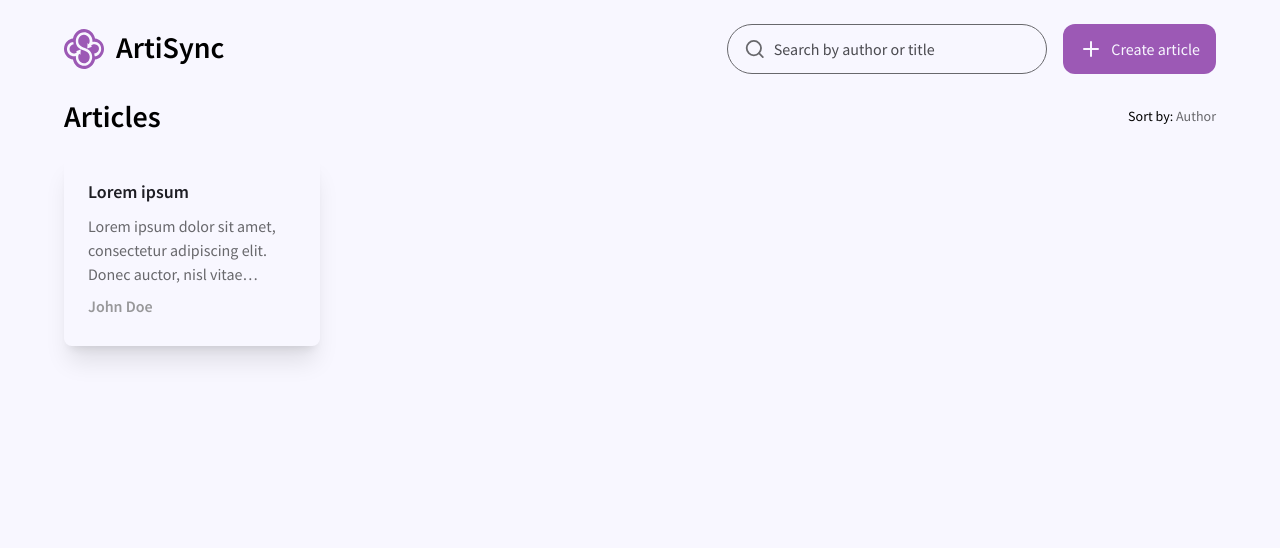
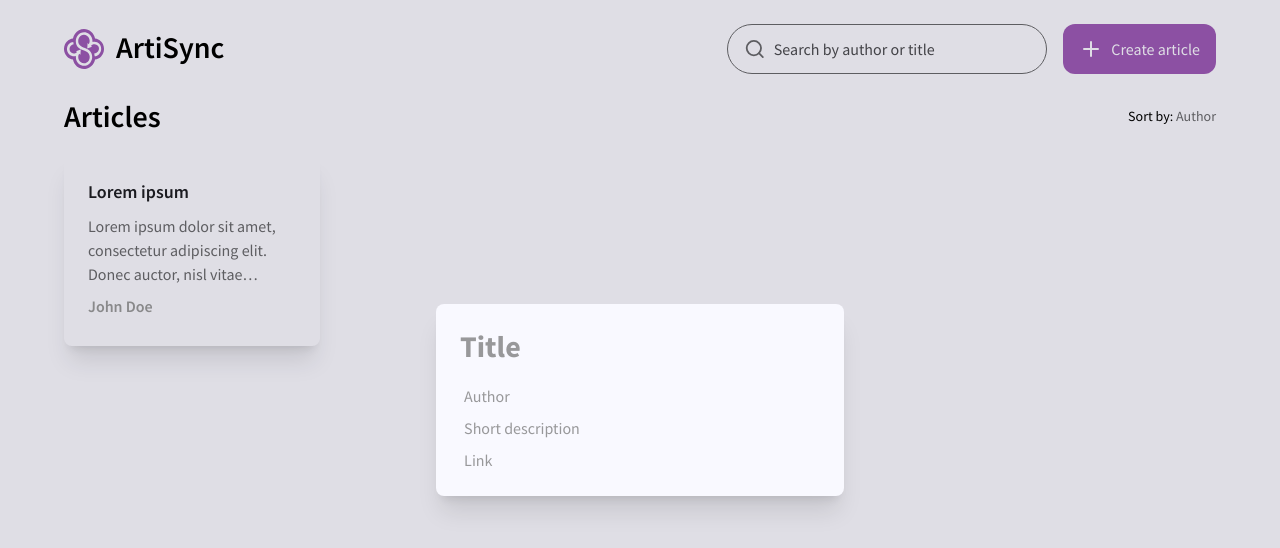
Before and after one commit to lutzzdias/artisync, a Next.js app: page / in a window 1280 px wide. Shown: the top 548 px of the page. Built offline with nearby package versions, Linux system fonts and the light colour scheme.

Commit message:
feat: add modal raw shape

```diff
--- a/src/app/layout.tsx
+++ b/src/app/layout.tsx
@@ -4,6 +4,7 @@ import React from 'react'
 import { Source_Sans_Pro, Montserrat } from 'next/font/google'
 
 import { NavBar } from '@/components/NavBar'
+import ArticleModal from '@/components/ArticleModal'
 
 const montserrat = Montserrat({
   subsets: ['latin'],
--- a/src/components/ArticleButton.tsx
+++ b/src/components/ArticleButton.tsx
@@ -1,9 +1,22 @@
+"use client";
+
 import { Plus } from "lucide-react";
+import { useState } from "react";
 
 export default function ArticleButton() {
+    const [showModal, setShowModal] = useState(false);
+
+    const createArticle = () => {
+        setShowModal(true);
+        console.log('aaaaa')
+    }
+
     return (
         <>
-            <button className="flex flex-row items-center justify-center gap-2 rounded-xl bg-purple-500 px-4 py-3 text-white-500">
+            <button
+                className="flex flex-row items-center justify-center gap-2 rounded-xl bg-purple-500 px-4 py-3 text-white-500"
+                onClick={createArticle}
+            >
                 <Plus size={24} />
                 Create article
             </button>
--- /dev/null
+++ b/src/components/ArticleModal.tsx
@@ -0,0 +1,28 @@
+interface ArticleModalProps {
+    showModal: boolean;
+}
+
+export default function ArticleModal({ showModal } : ArticleModalProps) {
+    return (
+        <>
+        {showModal? (
+            <>
+                <div className="absolute w-full h-full top-0 left-0 flex items-center justify-center bg-black bg-opacity-10">
+                    <div className="bg-white-400 shadow-xl p-6 rounded-lg">
+                        <div className="flex-wrap items-start pr-60">
+                            <div className="flex justify-between items-center pb-3 w-full">
+                                <div className="text-3xl font-bold text-[#98989A] mb-2">Title</div>
+                            </div>
+                            <div>
+                                <div className="ml-1 text-[#98989A] mb-2">Author</div>
+                                <div className="ml-1 text-[#98989A] mb-2">Short description</div>
+                            </div>
+                            <div className="ml-1 text-[#98989A]">Link</div>
+                        </div>
+                    </div>
+                </div>
+            </>
+        ) : null}
+        </>
+    )
+}
--- a/src/components/NavBar.tsx
+++ b/src/components/NavBar.tsx
@@ -1,11 +1,18 @@
+"use client";
+
 import { Search } from 'lucide-react'
 import Image from 'next/image'
 
 import logo from '@/assets/logo.svg'
 import ArticleButton from './ArticleButton'
+import ArticleModal from './ArticleModal'
+import { useState } from 'react';
 
 export function NavBar() {
+  const [showModal, setShowModal] = useState(false);
+
   return (
+    <>
       <header className="mb-6 flex flex-row items-center justify-between">
         {/* logo */}
         <div className="flex flex-row gap-3 font-alt text-3xl font-semibold">
@@ -33,5 +40,7 @@ export function NavBar() {
           <ArticleButton/>
         </div>
       </header>
+      <ArticleModal showModal={true}/>
+    </>
   )
 }
```
Lines whose indentation alone changed are shown as unchanged.
